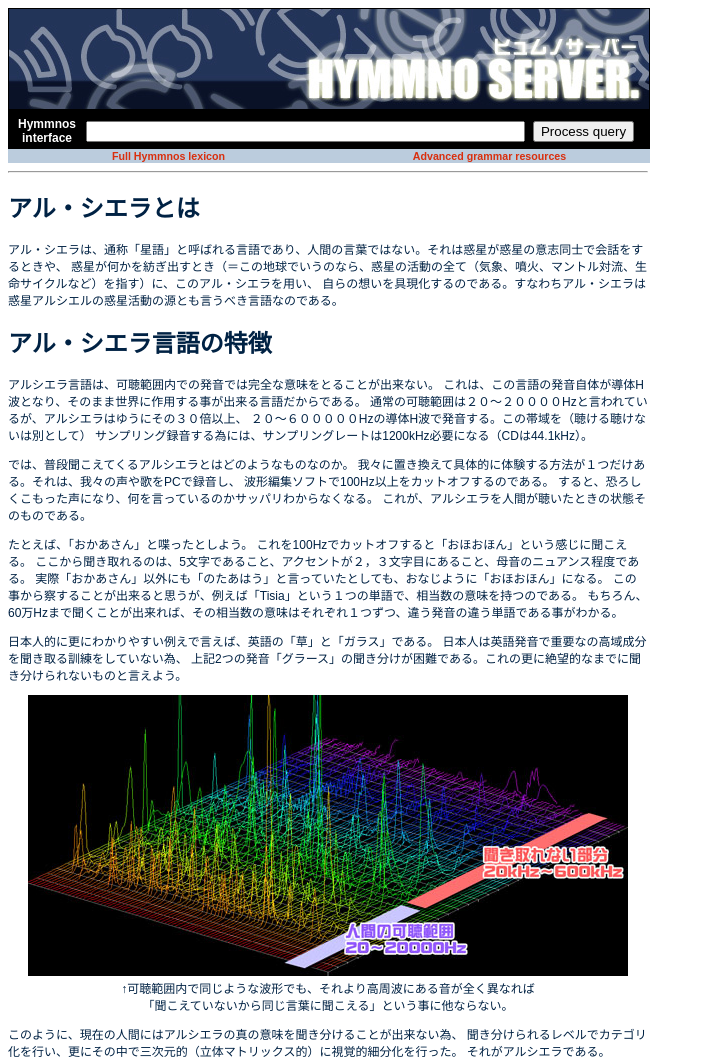
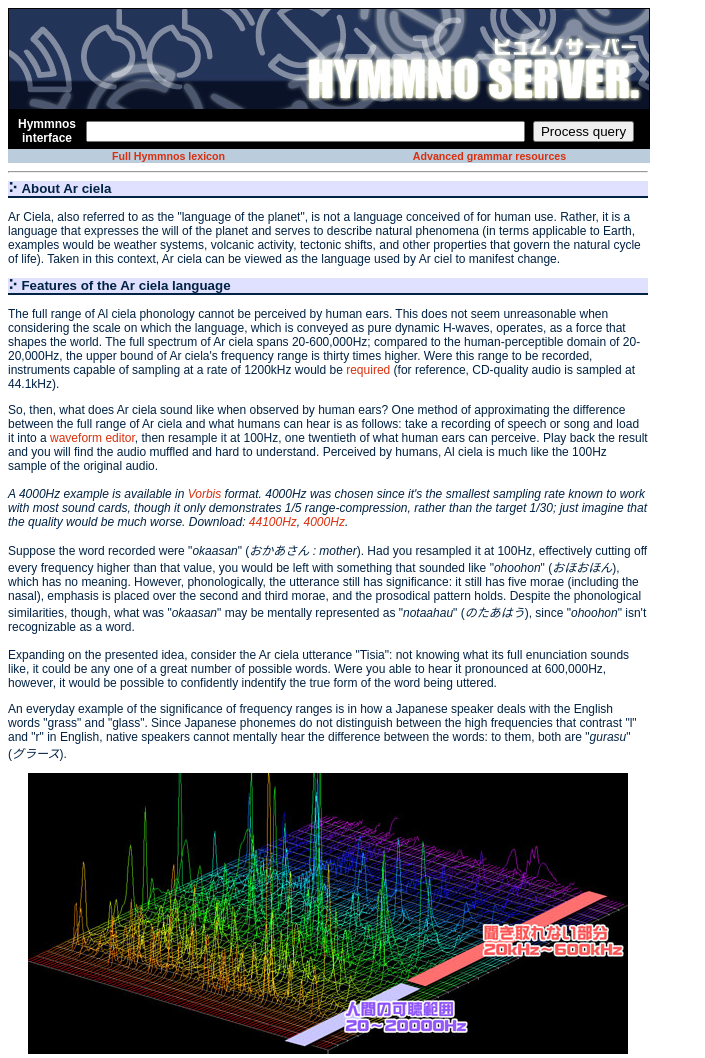
Before and after one commit to flan/hymmnoserver, a PHP site: page /ar-ciela.php in a window 1280 px wide. Shown: the top 1058 px of the page, without its empty margins (0-705 px from the left). Run offline with PHP 8.4, Linux system fonts and the light colour scheme; data that the repository does not hold is empty; some libraries are stand-ins or nearby versions.

Commit message:
Partially translated. Added some examples.

```diff
--- a/ar-ciela.php
+++ b/ar-ciela.php
@@ -17,7 +17,7 @@ See license.README for details.
 
 <html xmlns="http://www.w3.org/1999/xhtml">
 	<head>
-		<title>Hymmnoserver - Grammar (Standard)</title>
+		<title>Hymmnoserver - Ar ciela (basics)</title>
 		<?php include 'common/resources.xml'; ?>
 		<style type="text/css">
 			table.coding{
@@ -46,39 +46,71 @@ See license.README for details.
 	<body>
 		<?php include 'common/header.xml'; ?>
 		<div class="text-basic">
-            <h1 class="h04_1">アル・シエラとは</h1>
+		    <div class="section-title text-title-small">⠕ About Ar ciela</div>
             <p>
-                アル・シエラは、通称「星語」と呼ばれる言語であり、人間の言葉ではない。それは惑星が惑星の意志同士で会話をするときや、
-                惑星が何かを紡ぎ出すとき（＝この地球でいうのなら、惑星の活動の全て（気象、噴火、マントル対流、生命サイクルなど）を指す）に、このアル・シエラを用い、
-                自らの想いを具現化するのである。すなわちアル・シエラは惑星アルシエルの惑星活動の源とも言うべき言語なのである。
+                Ar Ciela, also referred to as the &quot;language of the planet&quot;, is not a language
+                conceived of for human use. Rather, it is a language that expresses the will of the
+                planet and serves to describe natural phenomena (in terms applicable to Earth,
+                examples would be weather systems, volcanic activity, tectonic shifts, and other
+                properties that govern the natural cycle of life). Taken in this context, Ar ciela
+                can be viewed as the language used by Ar ciel to manifest change.
             </p>
-            <h1 class="h04_1">アル・シエラ言語の特徴</h1>
+            <div class="section-title text-title-small">⠕ Features of the Ar ciela language</div>
             <p>
-                アルシエラ言語は、可聴範囲内での発音では完全な意味をとることが出来ない。
-                これは、この言語の発音自体が導体H波となり、そのまま世界に作用する事が出来る言語だからである。
-                通常の可聴範囲は２０〜２００００Hzと言われているが、アルシエラはゆうにその３０倍以上、
-                ２０〜６０００００Hzの導体H波で発音する。この帯域を（聴ける聴けないは別として）
-                サンプリング録音する為には、サンプリングレートは1200kHz必要になる（CDは44.1kHz）。
+                The full range of Al ciela phonology cannot be perceived by human ears. This does
+                not seem unreasonable when considering the scale on which the language, which
+                is conveyed as pure dynamic H-waves, operates, as a force that shapes the world.
+                The full spectrum of Ar ciela spans 20-600,000Hz; compared to the human-perceptible
+                domain of 20-20,000Hz, the upper bound of Ar ciela's frequency range is thirty times
+                higher. Were this range to be recorded, instruments capable of sampling at a rate of
+                1200kHz would be
+                <a href="http://en.wikipedia.org/wiki/Nyquist%E2%80%93Shannon_sampling_theorem">required</a>
+                (for reference, CD-quality audio is sampled at 44.1kHz).
             </p>
             <p>
-                では、普段聞こえてくるアルシエラとはどのようなものなのか。
-                我々に置き換えて具体的に体験する方法が１つだけある。それは、我々の声や歌をPCで録音し、
-                波形編集ソフトで100Hz以上をカットオフするのである。
-                すると、恐ろしくこもった声になり、何を言っているのかサッパリわからなくなる。
-                これが、アルシエラを人間が聴いたときの状態そのものである。
+                So, then, what does Ar ciela sound like when observed by human ears? One method of
+                approximating the difference between the full range of Ar ciela and what humans can
+                hear is as follows: take a recording of speech or song and load it into a
+                <a href="http://audacity.sourceforge.net/">waveform editor</a>, then resample it at
+                100Hz, one twentieth of what human ears can perceive. Play back the result and you
+                will find the audio muffled and hard to understand. Perceived by humans, Al ciela is
+                much like the 100Hz sample of the original audio.
+                <br/><br/>
+                <em>
+                    A 4000Hz example is available in <a href="http://www.vorbis.com/">Vorbis</a>
+                    format. 4000Hz was chosen since it's the smallest sampling rate known to work
+                    with most sound cards, though it only demonstrates 1/5 range-compression, rather
+                    than the target 1/30; just imagine that the quality would be much worse.
+                    Download:
+                    <a href="./static/goodbye_44100.ogg">44100Hz</a>,
+                    <a href="./static/goodbye_4000.ogg">4000Hz</a>.
+                </em>
             </p>
             <p>
-                たとえば、「おかあさん」と喋ったとしよう。
-                これを100Hzでカットオフすると「おほおほん」という感じに聞こえる。
-                ここから聞き取れるのは、5文字であること、アクセントが２，３文字目にあること、母音のニュアンス程度である。
-                実際「おかあさん」以外にも「のたあはう」と言っていたとしても、おなじように「おほおほん」になる。
-                この事から察することが出来ると思うが、例えば「Tisia」という１つの単語で、相当数の意味を持つのである。
-                もちろん、60万Hzまで聞くことが出来れば、その相当数の意味はそれぞれ１つずつ、違う発音の違う単語である事がわかる。
+                Suppose the word recorded were &quot;<em>okaasan</em>&quot;
+                (<em>おかあさん : mother</em>). Had you resampled it at 100Hz, effectively cutting off
+                every frequency higher than that value, you would be left with something that
+                sounded like &quot;<em>ohoohon</em>&quot; (<em>おほおほん</em>), which has no meaning.
+                However, phonologically, the utterance still has significance: it still has five
+                morae (including the nasal), emphasis is placed over the second and third morae, and
+                the prosodical pattern holds. Despite the phonological similarities, though, what
+                was &quot;<em>okaasan</em>&quot; may be mentally represented as
+                &quot;<em>notaahau</em>&quot; (<em>のたあはう</em>), since
+                &quot;<em>ohoohon</em>&quot; isn't recognizable as a word.
+                <br/><br/>
+                Expanding on the presented idea, consider the Ar ciela utterance "Tisia": not
+                knowing what its full enunciation sounds like, it could be any one of a great
+                number of possible words. Were you able to hear it pronounced at 600,000Hz, however,
+                it would be possible to confidently indentify the true form of the word being
+                uttered.
             </p>
             <p>
-                日本人的に更にわかりやすい例えで言えば、英語の「草」と「ガラス」である。
-                日本人は英語発音で重要なの高域成分を聞き取る訓練をしていない為、
-                上記2つの発音「グラース」の聞き分けが困難である。これの更に絶望的なまでに聞き分けられないものと言えよう。
+                An everyday example of the significance of frequency ranges is in how a Japanese
+                speaker deals with the English words &quot;grass&quot; and &quot;glass&quot;. Since
+                Japanese phonemes do not distinguish between the high frequencies that contrast
+                &quot;l&quot; and &quot;r&quot; in English, native speakers cannot mentally hear the
+                difference between the words: to them, both are &quot;<em>gurasu</em>&quot;
+                (<em>グラース</em>).
             </p>
             <div style="text-align: center;">
                 <img src="./static/arciela_fft.jpg" alt="Human-observable frequency range versus Ar ciela frequency range"/>
--- a/index.php
+++ b/index.php
@@ -49,7 +49,7 @@ See license.README for details.
 							Some features differ (for better or worse) and some details, such as examples, were intentionally rewritten
 							in a manner believed to make more sense to an English-speaking audience.
 							<br/><br/>
-							If you note any problems, please
+							If you notice any problems, please
 							<a href="http://code.google.com/p/hymmnoserver/issues/list">report the issue</a> and help to make this
 							service better.
 						</p>
```
Also changed, not shown: 2 other files.
